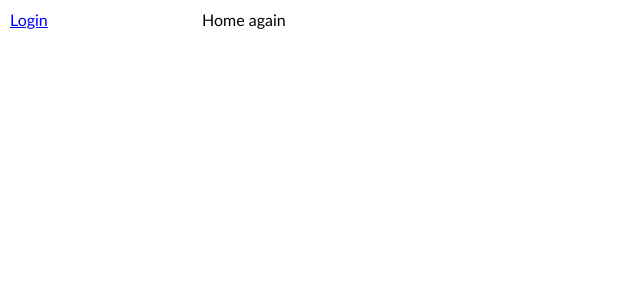
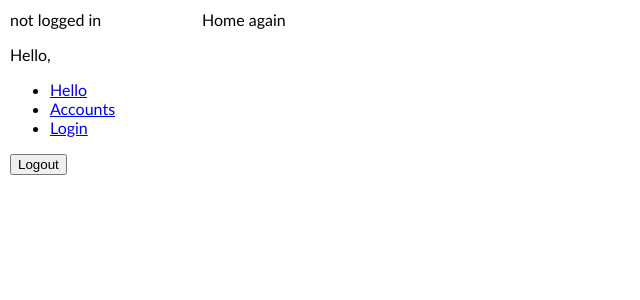
Before and after one commit to eballerini/finance-ui, a React (Create React App) app: page / in a window 1280 px wide. Shown: the top 300 px of the page, without its empty margins (0-640 px from the left). Built offline with nearby package versions, Linux system fonts and the light colour scheme.

Commit message:
make it easier for dev

```diff
--- a/src/App.js
+++ b/src/App.js
@@ -112,19 +112,18 @@
         <div className="site row">
             <nav className="column side">
                 {this.state.logged_in
-                  ?
+                  ? 'logged in'
+                  : 'not logged in'
+                }
                   <>
                     <p>Hello, {this.state.username}</p>
                     <ul>
                       <li><Link className={"nav-link"} to={"/hello/"}>Hello</Link></li>
                       <li><Link className={"nav-link"} to={"/accounts/"}>Accounts</Link></li>
+                      <li><Link className={"nav-link"} to={"/login/"}>Login</Link></li>
                     </ul>
                     <button onClick={this.handleLogout}>Logout</button>
                   </>
-                  :
-                  <Link className={"nav-link"} to={"/login/"}>Login</Link>
-                }
-
             </nav>
             <main className="column middle">
                 <Switch>
```
